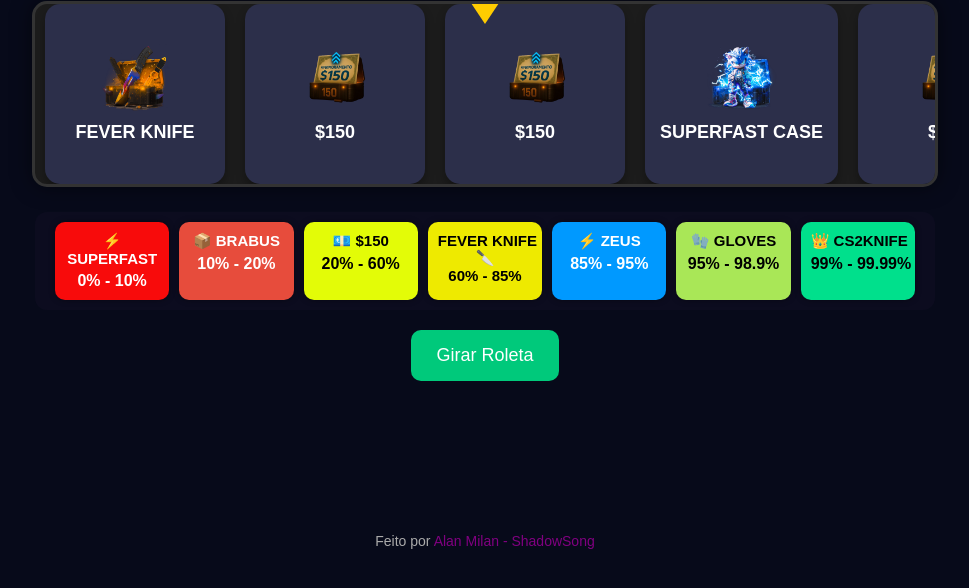
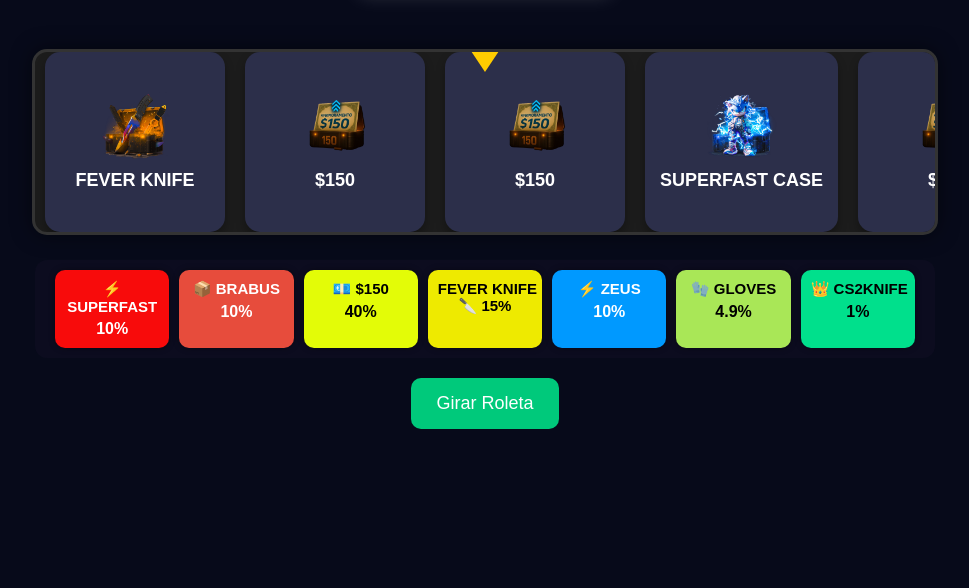
Before and after one commit to alanmilan/roletadoconteudo, a plain HTML site: page index.html in a window 1280 px wide. Shown: the part 244-832 px from the top of the page, without its empty margins (155-1124 px from the left). Drawn offline with Linux system fonts and the light colour scheme.

Commit message:
Update index.html

```diff
--- a/index.html
+++ b/index.html
@@ -187,13 +187,13 @@
   </div>
 
   <div class="premios-barra">
-      <div class="premio-box superfast">⚡ <br>SUPERFAST<br><small>0% - 10%</small></div>
-      <div class="premio-box brabus">📦 BRABUS<br><small>10% - 20%</small></div>
-      <div class="premio-box p150">💶 $150 <br><small>20% - 60%</small></div>
-      <div class="premio-box fever">FEVER KNIFE <br> 🔪 <br>60% - 85%</div>
-      <div class="premio-box zeus">⚡ ZEUS <br><small>85% - 95%</small></div>
-      <div class="premio-box gloves">🧤 GLOVES<br><small>95% - 98.9%</small></div>
-      <div class="premio-box cs2">👑 CS2KNIFE<br><small>99% - 99.99%</small></div>
+      <div class="premio-box superfast">⚡ <br>SUPERFAST<br><small>10%</small></div>
+      <div class="premio-box brabus">📦 BRABUS<br><small>10%</small></div>
+      <div class="premio-box p150">💶 $150 <br><small>40%</small></div>
+      <div class="premio-box fever">FEVER KNIFE <br> 🔪 15%</div>
+      <div class="premio-box zeus">⚡ ZEUS <br><small>10%</small></div>
+      <div class="premio-box gloves">🧤 GLOVES<br><small>4.9%</small></div>
+      <div class="premio-box cs2">👑 CS2KNIFE<br><small>1%</small></div>
   </div>
 
   <button id="spinBtn">Girar Roleta</button>
@@ -329,11 +329,6 @@
     gerarItens();
   </script>
 
-    <footer>
-    Feito por <a href="https://github.com/alanmilan" target="_blank" rel="noopener noreferrer">Alan Milan - ShadowSong</a>
-  </footer>
-
-
 </body>
 
 </html>
```
